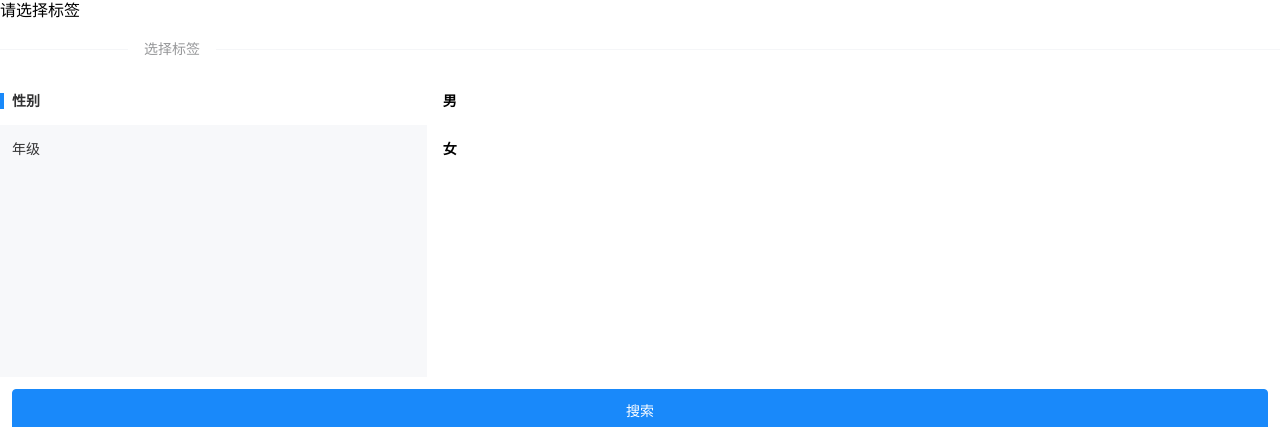
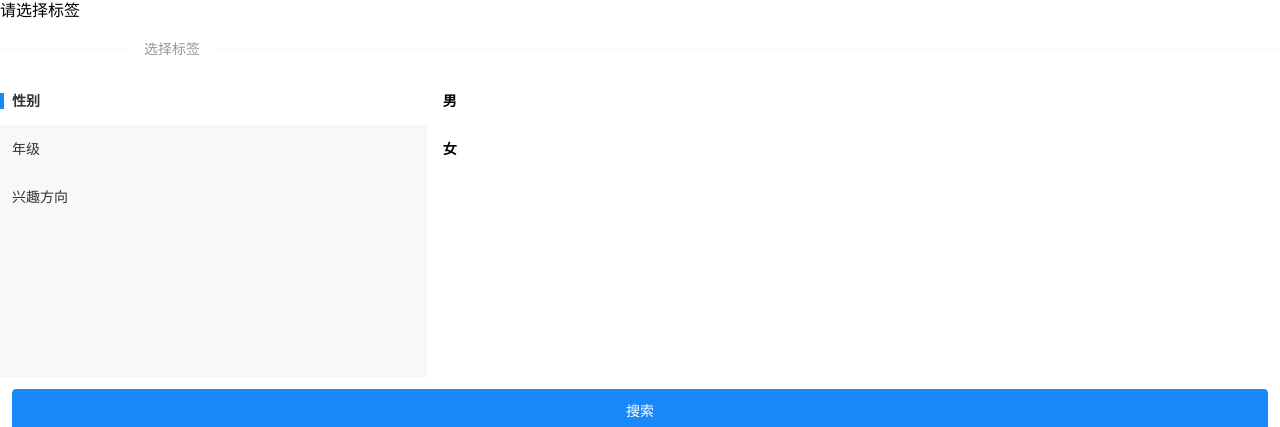
Before and after one commit to nx-xn2002/xiangyu-frontend, a Vue app: page /search in a window 1280 px wide. Shown: the part 159-586 px from the top of the page. Built offline with nearby package versions, Linux system fonts and the light colour scheme.

Commit message:
页面改进

```diff
--- a/src/pages/SearchPage.vue
+++ b/src/pages/SearchPage.vue
@@ -46,12 +46,26 @@ const originTagList = [{
   {
     text: '年级',
     children: [
+      {text: '初中', id: '初中'},
+      {text: '高中', id: '高中'},
       {text: '大一', id: '大一'},
       {text: '大二', id: '大二'},
-      {text: '大3', id: '大3'},
-      {text: '大4', id: '大4'},
-      {text: '大5', id: '大5aaaaaaa'},
-      {text: '大6', id: '大6aaaaaaa'},
+      {text: '大三', id: '大三'},
+      {text: '大四', id: '大四'},
+      {text: '研一', id: '研一'},
+      {text: '研二', id: '研二'},
+      {text: '研三', id: '研三'},
+    ],
+  },
+  {
+    text: '兴趣方向',
+    children: [
+      {text: 'c++', id: 'c++'},
+      {text: 'go', id: 'go'},
+      {text: 'python', id: 'python'},
+      {text: 'java', id: 'java'},
+      {text: 'javascript', id: 'javascript'},
+      {text: 'rust', id: 'rust'},
     ],
   },
 ]
```
